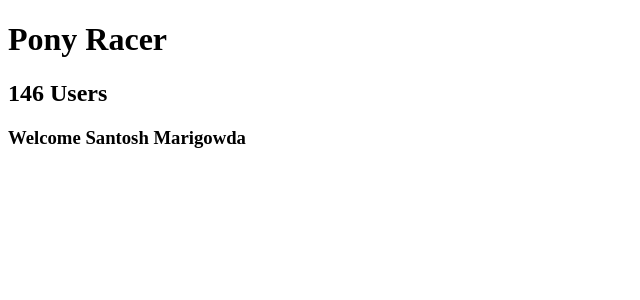
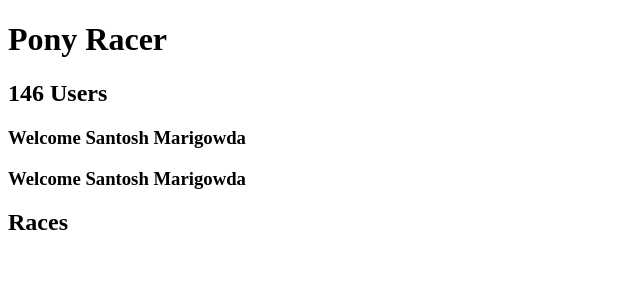
Before and after one commit to smarigowda/AngularNinja, an Angular app in the folder ponyracer/: page / in a window 1280 px wide. Shown: the top 300 px of the page, without its empty margins (0-640 px from the left). Built offline with nearby package versions, Linux system fonts and the light colour scheme.

Commit message:
using DOM properties

```diff
--- a/ponyracer/src/app/app.component.html
+++ b/ponyracer/src/app/app.component.html
@@ -1,3 +1,5 @@
 <h1>Pony Racer</h1>
 <h2>{{ numberOfUsers }} Users</h2>
-<h3>Welcome {{ user?.name }}</h3>
+<h3>Welcome {{user?.name}}</h3>
+<h3 [textContent]=" 'Welcome ' + user?.name"></h3>
+<ns-races></ns-races>
--- a/ponyracer/src/app/app.module.ts
+++ b/ponyracer/src/app/app.module.ts
@@ -2,10 +2,12 @@ import { NgModule } from '@angular/core';
 import { BrowserModule } from '@angular/platform-browser';
 
 import { AppComponent } from './app.component';
+import { RacesComponent } from './races/races.component';
 
 @NgModule({
   declarations: [
-    AppComponent
+    AppComponent,
+    RacesComponent
   ],
   imports: [
     BrowserModule
--- /dev/null
+++ b/ponyracer/src/app/races/races.component.html
@@ -0,0 +1 @@
+<h2>Races</h2>
--- /dev/null
+++ b/ponyracer/src/app/races/races.component.ts
@@ -0,0 +1,15 @@
+import { Component, OnInit } from '@angular/core';
+
+@Component({
+  selector: 'ns-races',
+  templateUrl: './races.component.html',
+  styleUrls: ['./races.component.css']
+})
+export class RacesComponent implements OnInit {
+
+  constructor() { }
+
+  ngOnInit(): void {
+  }
+
+}
```
Also changed, not shown: ponyracer/src/app/races/races.component.css (added).
